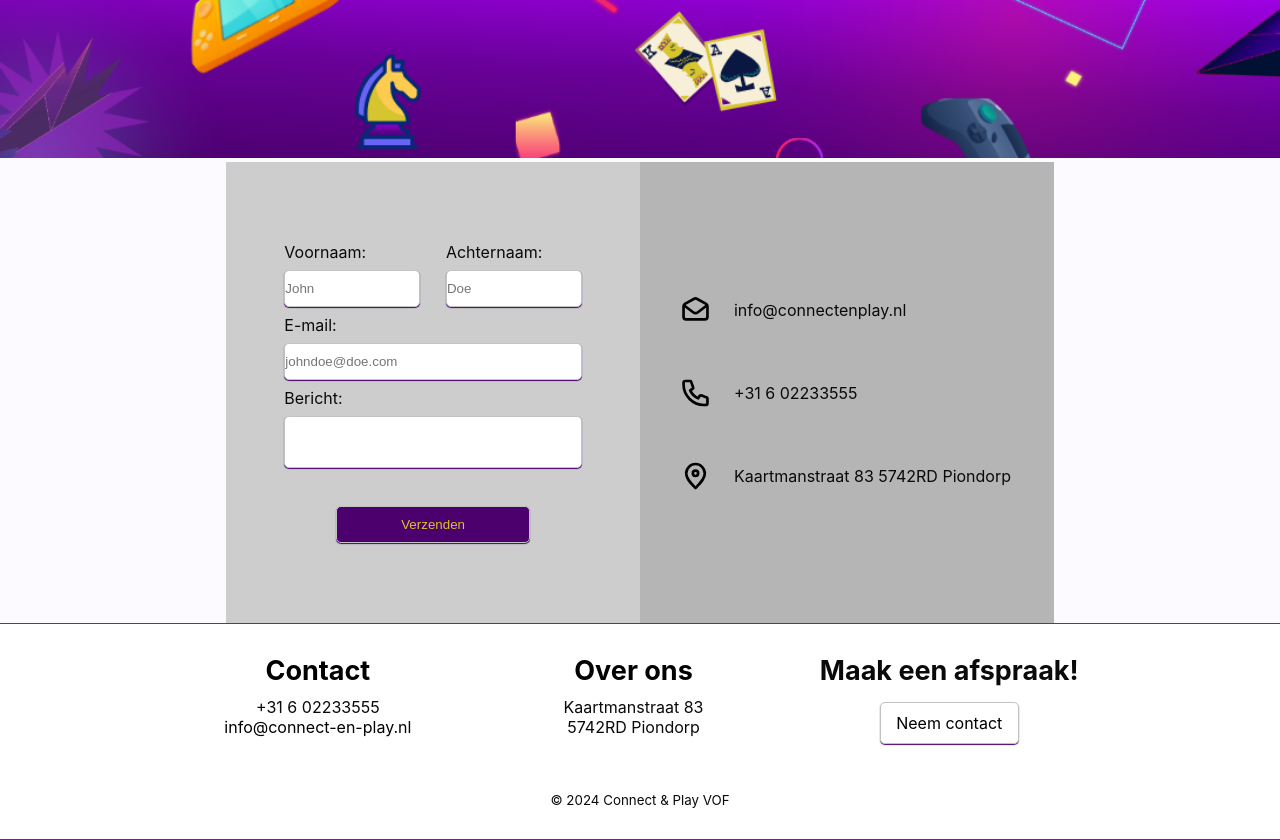
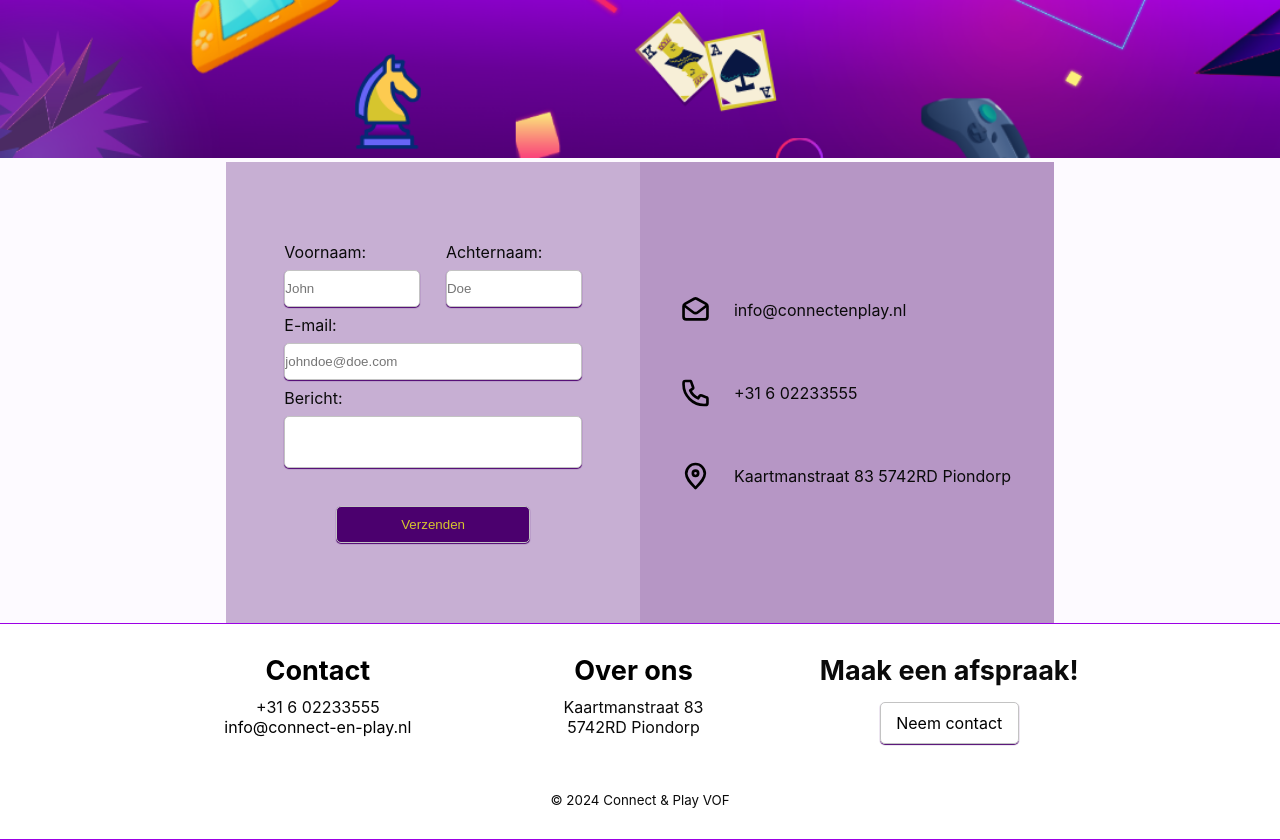
Before and after one commit to boonsboos/connect-play, a PHP site: page /contact.html in a window 1280 px wide. Shown: the part 71-911 px from the top of the page. Run offline with PHP 8.4, Linux system fonts and the light colour scheme.

Commit message:
Change usp format and add color to boxen contact/overonspage

```diff
--- a/style.css
+++ b/style.css
@@ -400,12 +400,12 @@ footer img {
 }
 
 .wie-zijn-wij-box {
-	background-color: var(--box-1);
+	background-color: color-mix(in srgb, var(--primary) 30%, transparent);
 	flex-direction: row-reverse;
 }
 
 .missie-visie-box {
-	background-color: var(--box-2);
+	background-color: color-mix(in srgb, var(--primary) 30%, transparent);
 }
 
 .over-ons-img {
@@ -423,7 +423,7 @@ footer img {
 }
 
 #form-box {
-	background-color: var(--box-1);
+	background-color: color-mix(in srgb, var(--primary) 30%, transparent);
 }
 
 #form-box .full-name {
@@ -442,7 +442,7 @@ footer img {
 }
 
 #contact-info-box {
-	background-color: var(--box-2);
+	background-color: color-mix(in srgb, var(--primary) 40%, transparent);
 }
 
 #contact-info-box ul {
```
Also changed, not shown: index.html (+12 -12 lines).
